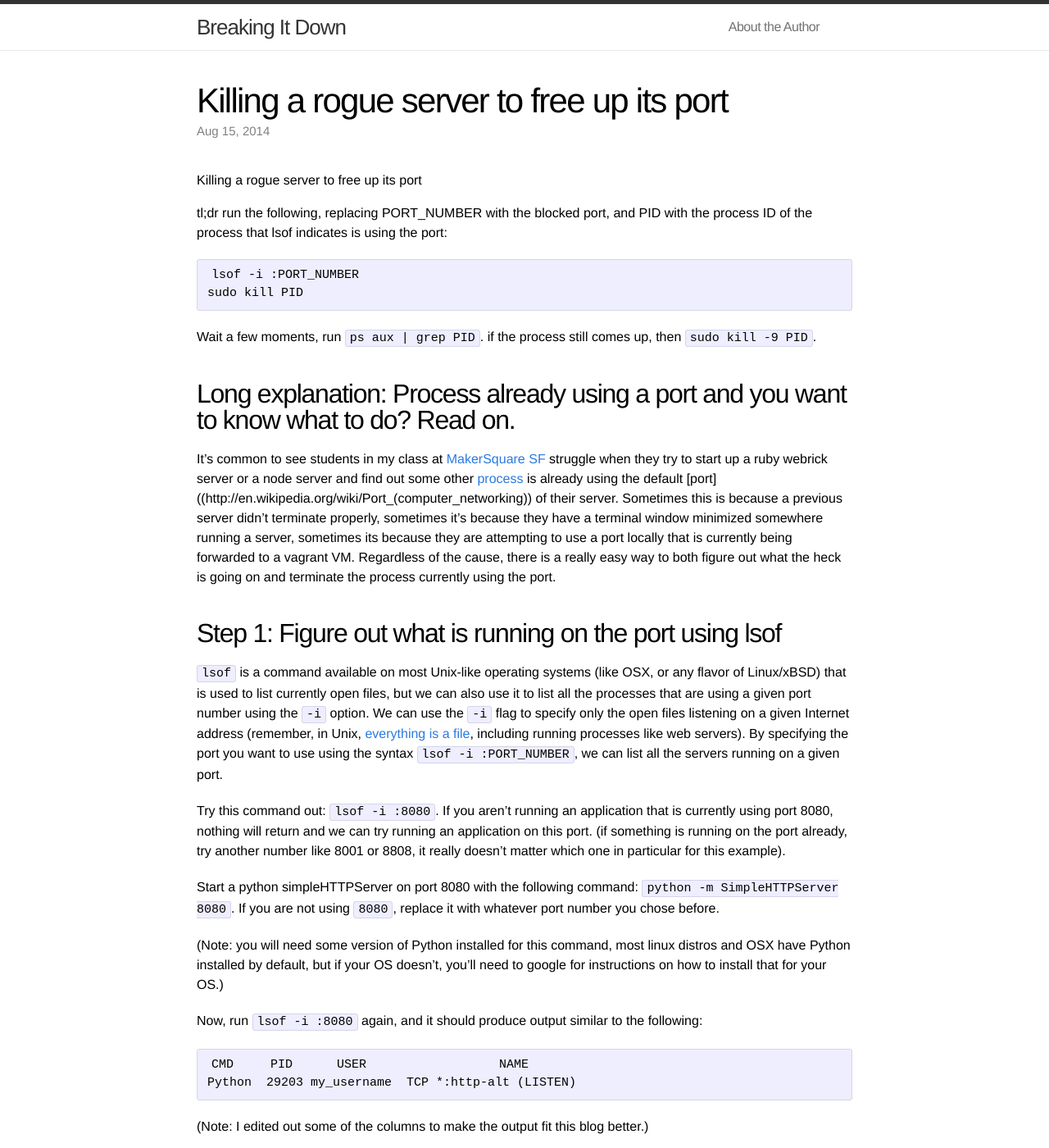
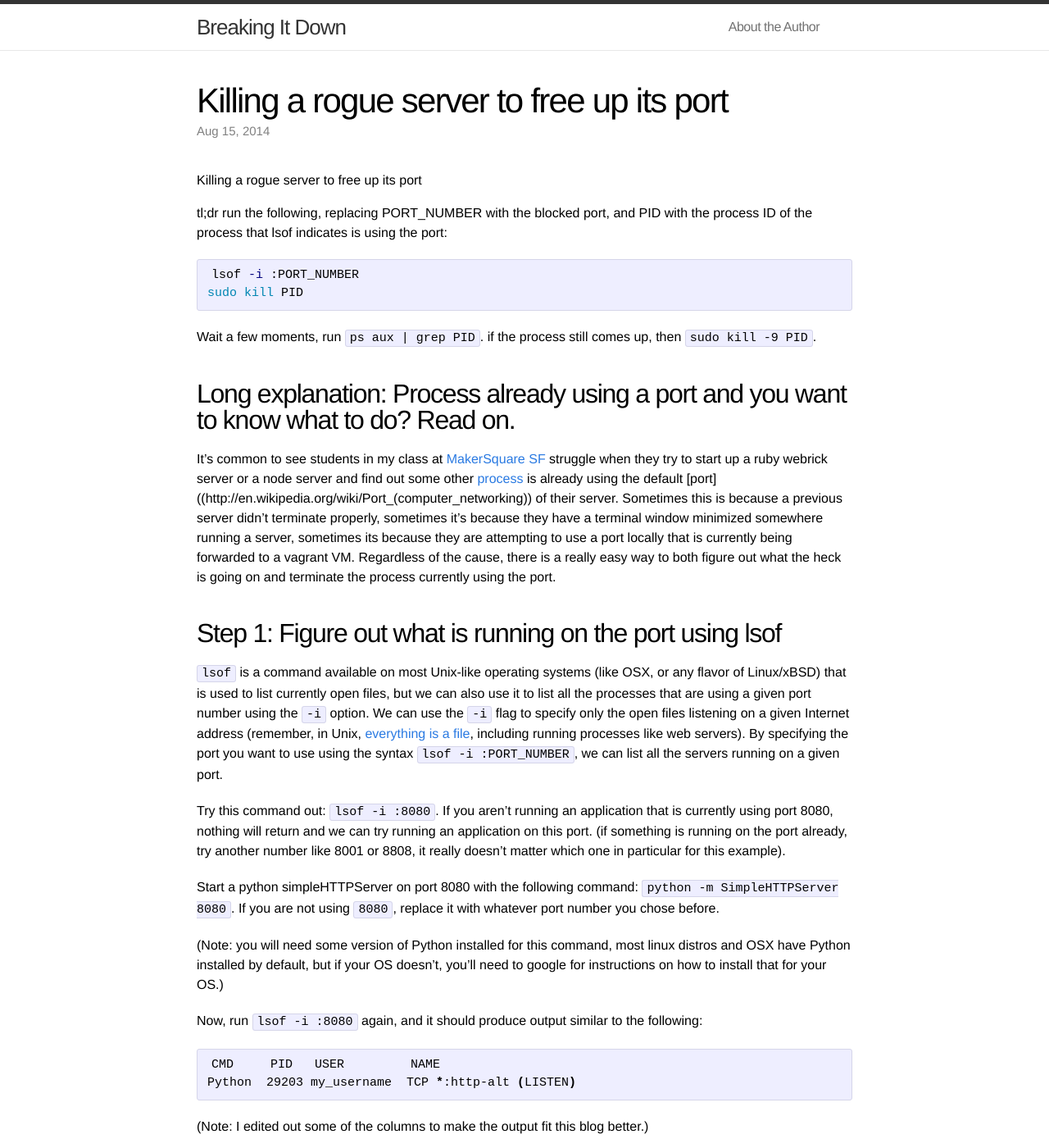
Before and after one commit to truffaut/truffaut.github.io, a Jekyll site: the page built from _posts/2014-08-15-killing-a-rogue-server.markdown, in a window 1280 px wide and 1400 px high. Shown: the whole window at 82% size. Built offline with Jekyll 4.4.1, drawn with Linux system fonts in a browser that asks for light colours; some of the changed text lies outside the part shown.

Commit message:
change code fences

````diff
--- a/_posts/2014-08-15-killing-a-rogue-server.markdown
+++ b/_posts/2014-08-15-killing-a-rogue-server.markdown
@@ -5,10 +5,12 @@ title:  "Killing a rogue server to free up its port"
 #Killing a rogue server to free up its port
 
 tl;dr run the following, replacing PORT_NUMBER with the blocked port, and PID with the process ID of the process that lsof indicates is using the port:
-```
+
+{% highlight bash %}
 lsof -i :PORT_NUMBER
 sudo kill PID
-```
+{% endhighlight %}
+
 Wait a few moments, run `ps aux | grep PID`. if the process still comes up, then `sudo kill -9 PID`.
 
 ## Long explanation: Process already using a port and you want to know what to do? Read on.
@@ -25,13 +27,14 @@ Start a python simpleHTTPServer on port 8080 with the following command: `python
 
 Now, run `lsof -i :8080` again, and it should produce output similar to the following:
 
-```
-CMD     PID      USER                  NAME
+{% highlight bash %}
+CMD     PID   USER         NAME
 Python  29203 my_username  TCP *:http-alt (LISTEN)
-```
+{% endhighlight %}
+
 (Note: I edited out some of the columns to make the output fit this blog better.)
 
-This response tells us that there is currently one process using port 8080, that the command running it is `Python`, that is has a [Process ID](http://en.wikipedia.org/wiki/Process_identifier) of `29203`, started by `my_username`. If this was a rogue process, we could decide at this point whether or not this was a process we intended to run on port 8080, in which case we'd probably want to leave it alone, or if it was a process that should be terminated, in which case we can use the PID to terminate the process.
+This response tells us that there is currently one process using port 8080, that the command running it is `Python`, that it has a [Process ID](http://en.wikipedia.org/wiki/Process_identifier) of `29203`, started by `my_username`. If this was a rogue process, we could decide at this point whether or not this was a process we intended to run on port 8080, in which case we'd probably want to leave it alone, or if it was a process that should be terminated, in which case we can use the PID to terminate the process.
 
 ## Step 2: Terminating the process using kill
 Yes, if you don't know, there is totally a `kill` command on Unix systems. Confusingly, it's actually an application to send various signals to your processes. Typically the signals you send to processes with `kill` are to ask the process to terminate itself (though there are other signals you can send that have nothing to do with terminating the process), hence the name. We can use signals, combined with the PID gathered from using `lsof` in the previous step, to terminate a process that is using a port that it shouldn't be using.
````
